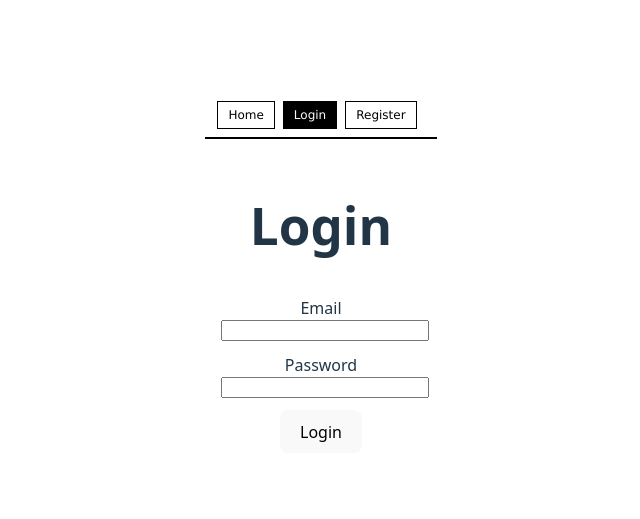
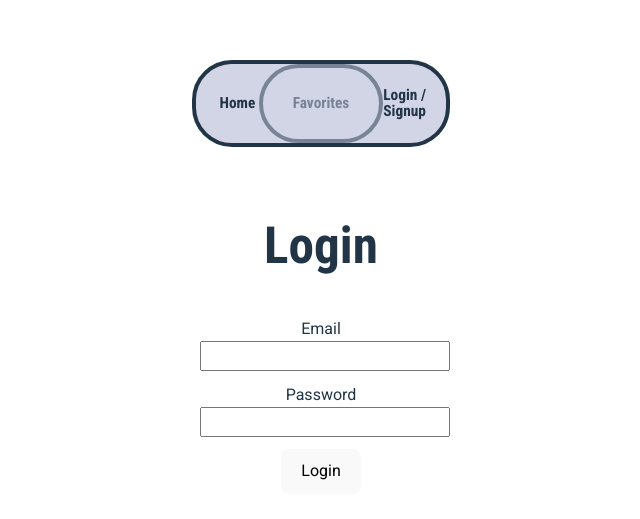
Before and after one commit to MorschaVG/trackback, a React (Vite) app: page /login in a window 1280 px wide. Shown: the part 121-640 px from the top of the page, without its empty margins (319-959 px from the left). Built offline with nearby package versions, Linux system fonts and the light colour scheme; no server answers.

Commit message:
Added reusable pillbox component and navbar
- Pillbox component has built-in size variables and flexible width function and fallbacks to defaults
- Created new semantic tokes based on desired design choices from Figma
- Import font statements in tokens.css and added global font defaults in base.ss

```diff
--- a/index.html
+++ b/index.html
@@ -3,6 +3,12 @@
   <head>
     <meta charset="UTF-8" />
     <meta name="viewport" content="width=device-width, initial-scale=1.0" />
+    <link rel="preconnect" href="https://fonts.googleapis.com" />
+    <link rel="preconnect" href="https://fonts.gstatic.com" crossorigin />
+    <link
+      rel="stylesheet"
+      href="https://fonts.googleapis.com/css2?family=Roboto:ital,wght@0,100..900;1,100..900&family=Roboto+Condensed:ital,wght@0,100..900;1,100..900&family=Roboto+Flex:opsz,slnt,wght@8..144,-10..0,100..1000&display=swap"
+    />
     <title>trackback</title>
   </head>
   <body>
--- a/src/components/NavBar/Navbar.css
+++ b/src/components/NavBar/Navbar.css
@@ -0,0 +1,66 @@
+.nav-pill {
+    width: min(1164px, calc(100% - 24px));
+    height: 79px;
+    margin: 12px auto;
+    border: 4px solid currentColor;
+    border-radius: 40px;
+    background: var(--color-surface, transparent);
+    display: grid;
+    grid-template-columns: 1fr 1fr 1fr;
+    align-items: stretch;
+    overflow: hidden;
+}
+
+.nav-pill__segment {
+    position: relative;
+    height: 100%;
+    border: 0;
+    background: var(--color-surface, transparent);
+    color: inherit;
+    display: inline-flex;
+    align-items: center;
+    justify-content: center;
+    text-decoration: none;
+    font-family: var(--font-family-heading, inherit);
+    font-weight: var(--font-weight-bold, 700);
+    font-size: clamp(0.95rem, 1.2vw, 1.125rem);
+    line-height: 1;
+    cursor: pointer;
+}
+
+.nav-pill__segment--left {
+    border-top-left-radius: 40px;
+    border-bottom-left-radius: 40px;
+    z-index: 1;
+}
+
+.nav-pill__segment--middle {
+    z-index: 2;
+    margin-inline: -20px;
+    border: 4px solid currentColor;
+    border-radius: 40px;
+    background: var(--color-surface, transparent);
+}
+
+.nav-pill__segment--right {
+    border-top-right-radius: 40px;
+    border-bottom-right-radius: 40px;
+    z-index: 1;
+}
+
+.nav-pill__segment--disabled {
+    opacity: 0.5;
+    cursor: not-allowed;
+}
+
+@media (max-width: 900px) {
+    .nav-pill {
+        height: 64px;
+        border-width: 3px;
+    }
+
+    .nav-pill__segment--middle {
+        margin-inline: -14px;
+        border-width: 3px;
+    }
+}
--- a/src/components/NavBar/Navbar.jsx
+++ b/src/components/NavBar/Navbar.jsx
@@ -1,47 +1,59 @@
 import { NavLink } from "react-router-dom";
 import { useAuth } from "../../context/AuthContext.jsx";
+import "./Navbar.css";
 
-const linkStyle = ({ isActive }) => ({
-    padding: "6px 10px",
-    marginRight: 8,
-    border: "1px solid #000",
-    textDecoration: "none",
-    background: isActive ? "#000" : "#fff",
-    color: isActive ? "#fff" : "#000",
-    fontFamily: "Verdana, sans-serif",
-    fontSize: 12,
-});
+function segmentClassName({ isActive }) {
+    return isActive ? "nav-pill__segment nav-pill__segment--active" : "nav-pill__segment";
+}
 
 export default function NavBar() {
-    const { isAuthenticated, user, logout } = useAuth();
+    const { isAuthenticated, logout } = useAuth();
 
     return (
-        <nav style={{ padding: 12, borderBottom: "2px solid #000" }}>
-            <NavLink to="/" style={linkStyle}>Home</NavLink>
+        <nav className="nav-pill" aria-label="Main navigation">
+            <NavLink to="/" className={({ isActive }) =>
+                `${segmentClassName({ isActive })} nav-pill__segment--left`
+            }
+            >
+                Home
+            </NavLink>
+
             {isAuthenticated ? (
-                <>
-                    <NavLink to="/profile" style={linkStyle}>Profile</NavLink>
-                    <NavLink to="/favorites" style={linkStyle}>Favorites</NavLink>
-                    <NavLink to="/history" style={linkStyle}>History</NavLink>
+                <NavLink
+                    to="/favorites"
+                    className={({ isActive }) =>
+                        `${segmentClassName({ isActive })} nav-pill__segment--middle`
+                    }
+                >
+                    Favorites
+                </NavLink>
+            ) : (
                 <button
                     type="button"
+                    className="nav-pill__segment nav-pill__segment--middle nav-pill__segment--disabled"
+                    disabled
+                >
+                    Favorites
+                </button>
+            )}
+
+            {isAuthenticated ? (
+                <button
+                    type="button"
+                    className="nav-pill__segment nav-pill__segment--right"
                     onClick={logout}
-                        style={{
-                            ...linkStyle({ isActive: false }),
-                            cursor: "pointer",
-                        }}
                 >
                     Logout
                 </button>
-                    <span style={{ marginLeft: 10, fontSize: 12 }}>
-                        {user?.email}
-                    </span>
-                </>
             ) : (
-                <>
-                    <NavLink to="/login" style={linkStyle}>Login</NavLink>
-                    <NavLink to="/register" style={linkStyle}>Register</NavLink>
-                </>
+                <NavLink
+                    to="/login"
+                    className={({ isActive }) =>
+                        `${segmentClassName({ isActive })} nav-pill__segment--right`
+                    }
+                >
+                    Login / Signup
+                </NavLink>
             )}
         </nav>
     );
--- a/src/main.jsx
+++ b/src/main.jsx
@@ -1,5 +1,7 @@
 import { createRoot } from 'react-dom/client'
 import './index.css'
+import './styles/tokens.css'
+import './styles/base.css'
 import App from './app/App.jsx'
 import { BrowserRouter } from "react-router-dom";
 import { AuthProvider } from "./context/AuthContext.jsx";
--- /dev/null
+++ b/src/styles/base.css
@@ -0,0 +1,22 @@
+/* region GLOBAL DEFAULTS */
+body {
+    font-family: var(--font-family-body);
+    font-weight: var(--font-weight-regular);
+}
+
+h1,
+h2,
+h3,
+h4,
+h5,
+h6 {
+    font-family: var(--font-family-heading);
+}
+
+button,
+input,
+select,
+textarea {
+    font: inherit;
+}
+/* endregion */
--- a/src/styles/tokens.css
+++ b/src/styles/tokens.css
@@ -63,26 +63,44 @@ https://www.figma.com/design/7UAbUWlFT1dmeoCFEfX9rl/Trackback?node-id=4-2&t=dbhA
     --neutral-600: #656877ff;
     --neutral-700: #3f4149ff;
     --neutral-800: #1a1a1aff;
-    --neutral-900: #00000000;
+    --neutral-900: #000000ff;
 
     /* endregion */
 
     /* region SEMANTIC TOKENS */
 
 
-    /* Surfaces */
-    --color-bg:        var(--neutral-50);
-    --color-surface:   var(--neutral-100);
-    --color-surface-2: var(--neutral-200);
+    /* Borders */
+    --color-border-strong: var(--neutral-800);
+    --color-border-light:  var(--neutral-500);
+
+    /* Pillbox surfaces */
+    --color-pillbox-bg-light:  var(--neutral-200);
+    --color-pillbox-bg-medium: var(--neutral-50);
 
     /* Text */
-    --color-text:        var(--neutral-900);
-    --color-text-muted:  var(--neutral-600);
-    --color-text-soft:   var(--neutral-500);
+    --color-text-dark:         var(--neutral-900);
+    --color-text-light:        var(--neutral-500);
+    --color-text-link:         var(--primary-500);
+    --color-text-page-active:  var(--support-orange-500);
+    --color-text-placeholder:  var(--neutral-600);
+    --color-text-logo-header:  var(--primary-800);
+    --color-text-warning:      var(--support-pink-500);
 
-    /* Borders & dividers */
-    --color-border:      var(--neutral-300);
-    --color-border-soft: var(--neutral-200);
+    /* Card surfaces */
+    --color-song-card-bg:                  var(--support-orange-100);
+    --color-verdict-card-bg-original:      var(--primary-200);
+    --color-verdict-card-bg-not-original:  var(--neutral-500);
+
+    /* Backwards-compatible aliases */
+    --color-bg:         var(--color-pillbox-bg-medium);
+    --color-surface:    var(--color-pillbox-bg-light);
+    --color-surface-2:  var(--neutral-100);
+    --color-text:       var(--color-text-dark);
+    --color-text-muted: var(--color-text-light);
+    --color-text-soft:  var(--color-text-placeholder);
+    --color-border:     var(--color-border-strong);
+    --color-border-soft: var(--color-border-light);
 
     /* Brand / interactive */
     --color-primary:        var(--primary-500);
@@ -92,7 +110,7 @@ https://www.figma.com/design/7UAbUWlFT1dmeoCFEfX9rl/Trackback?node-id=4-2&t=dbhA
 
     /* Status (kies gerust andere mapping als je app het anders gebruikt) */
     --color-success:        var(--support-yellow-600); /* of een eigen groen als je die hebt */
-    --color-warning:        var(--support-orange-600);
+    --color-warning:        var(--color-text-warning);
     --color-danger:         var(--support-pink-600);
     --color-danger-soft:    var(--support-pink-100);
 
@@ -112,7 +130,7 @@ https://www.figma.com/design/7UAbUWlFT1dmeoCFEfX9rl/Trackback?node-id=4-2&t=dbhA
 
     /* endregion */
 
-    /* region SPACING TOKENS */
+    /* region SPACING */
 
     --space-1: 4px;
     --space-2: 8px;
@@ -123,13 +141,23 @@ https://www.figma.com/design/7UAbUWlFT1dmeoCFEfX9rl/Trackback?node-id=4-2&t=dbhA
 
     /* endregion */
 
-}
+    /* region TYPOGRAPHY */
 
-    /* region DEFAULTS */
+    --font-family-base: "Roboto Flex", "Roboto", "Helvetica Neue", Arial, sans-serif;
+    --font-family-body: "Roboto", "Helvetica Neue", Arial, sans-serif;
+    --font-family-heading: "Roboto Condensed", "Roboto", "Helvetica Neue", Arial, sans-serif;
 
-body {
-    background: var(--color-bg);
-    color: var(--color-text);
-}
+    --font-weight-thin: 100;
+    --font-weight-extra-light: 200;
+    --font-weight-light: 300;
+    --font-weight-regular: 400;
+    --font-weight-medium: 500;
+    --font-weight-semi-bold: 600;
+    --font-weight-bold: 700;
+    --font-weight-extra-bold: 800;
+    --font-weight-black: 900;
+    --font-weight-flex-max: 1000;
 
     /* endregion */
+
+}
```
Also changed, not shown: src/components/Pillbox/Pillbox.css (added, +40 -0 lines), src/components/Pillbox/Pillbox.jsx (added, +60 -0 lines). Lines whose indentation alone changed are shown as unchanged.
